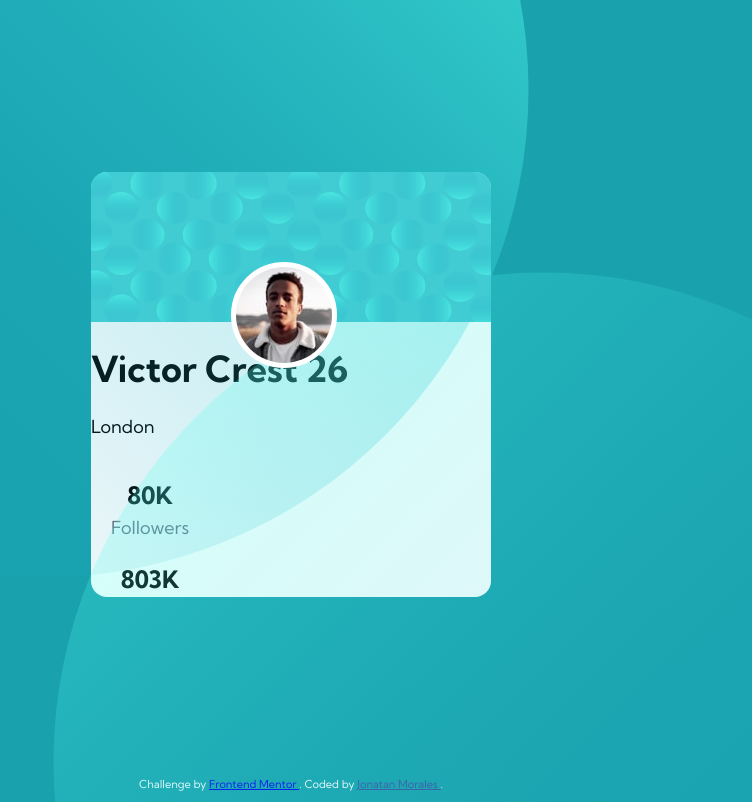
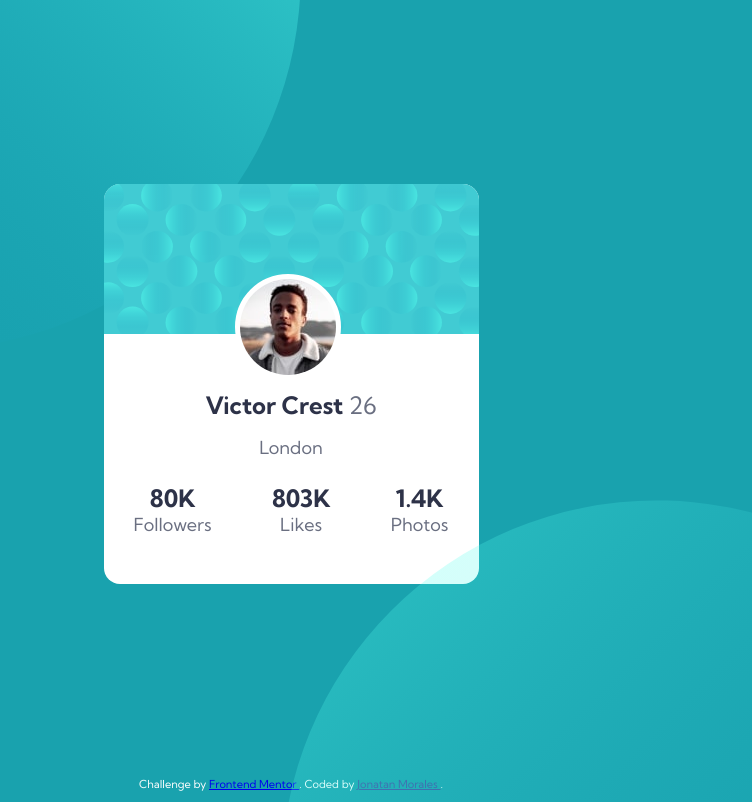
Before and after one commit to DevJonatanMorales/profile-card-component-main, a plain HTML site: page index.html in a window 1280 px wide. Shown: the top 802 px of the page, without its empty margins (349-1101 px from the left). Drawn offline with Linux system fonts and the light colour scheme.

Commit message:
coregido

```diff
--- a/css/main.css
+++ b/css/main.css
@@ -27,6 +27,7 @@ body {
 }
 .bg__image {
   position: absolute;
+  height: 750px;
 }
 
 .bg__image--top {
@@ -41,8 +42,9 @@ body {
 .card {
   grid-area: main;
   background-color: var(--white);
-  width: 400px;
-  height: 425px;
+  width: 375px;
+  height: 400px;
+  text-align: center;
   border-radius: 1rem;
   overflow: hidden;
 }
@@ -62,48 +64,38 @@ body {
   border: 5px solid var(--white);
   background-color: var(--white);
 }
-.card__body {
-  width: 100%;
-  height: 100px;
-  text-align: center;
-  border-bottom: 2px solid rgb(0 0 0 / 0.1);
-}
-.card__body_title {
+.card__title {
   color: var(--VeryDarkDesaturatedBlue);
   font-weight: 700;
   margin-top: 3.5rem;
+  font-size: 24px;
 }
 
-.card__body_title--light {
+.card__title--light {
   color: var(--DarkGrayishBlue);
   font-weight: 400;
 }
-.card__body__city--light {
+.card__city--light {
   margin-top: 1rem;
   margin-bottom: 0;
   color: var(--DarkGrayishBlue);
 }
 
-.card__footer {
+.card__stats {
   height: 125px;
   width: 100%;
   display: flex;
-  justify-content: space-between;
-}
-
-.card__stats {
-  display: inline-block;
-  margin: 0 0.5em;
-  width: 100px;
-  text-align: center;
+  justify-content: space-around;
 }
 
 .card__number {
+  color: var(--VeryDarkDesaturatedBlue);
   margin-bottom: 0.5em;
   font-size: 24px;
   font-weight: 700;
 }
 .card__number--light {
+  display: block;
   font-size: 18px;
   font-weight: 400;
   color: var(--DarkGrayishBlue);
@@ -129,7 +121,7 @@ body {
   }
   .card {
     width: 95%;
-    height: 425px;
+    height: 400px;
     margin: auto;
   }
 }
@@ -146,7 +138,7 @@ body {
 
   .card {
     width: 95%;
-    height: 425px;
+    height: 400px;
     margin: auto;
   }
 }
@@ -163,7 +155,8 @@ body {
 
   .card {
     width: 95%;
-    height: 425px;
+    height: 400px;
     margin: auto;
+
   }
 }
--- a/index.html
+++ b/index.html
@@ -56,7 +56,7 @@
         Victor Crest
         <span class="card__title--light">26</span>
       </h1>
-      <p class="card__info--light">London</p>
+      <p class="card__city--light">London</p>
 
       <div class="card__stats">
         <p class="card__number">
```
